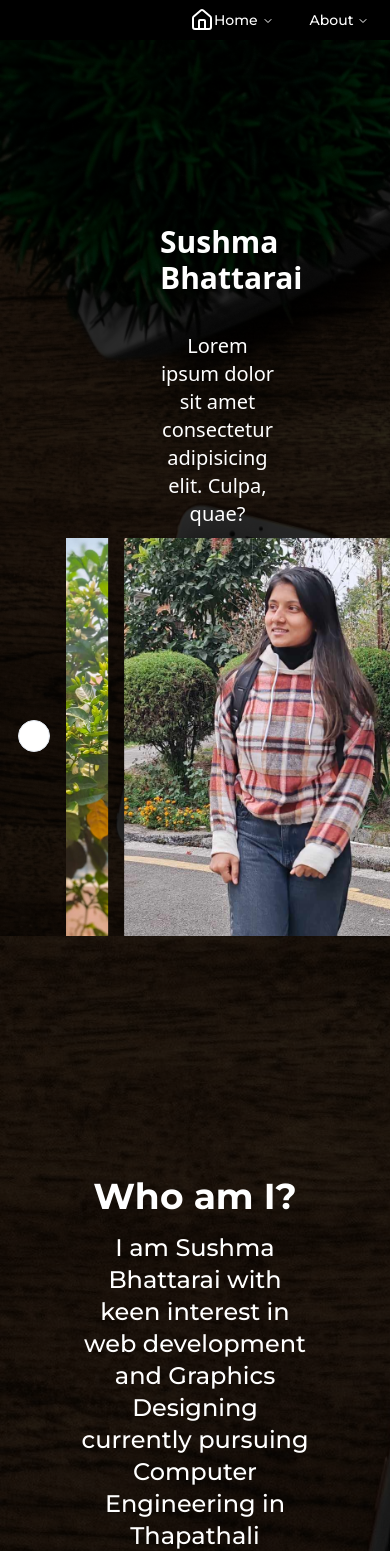
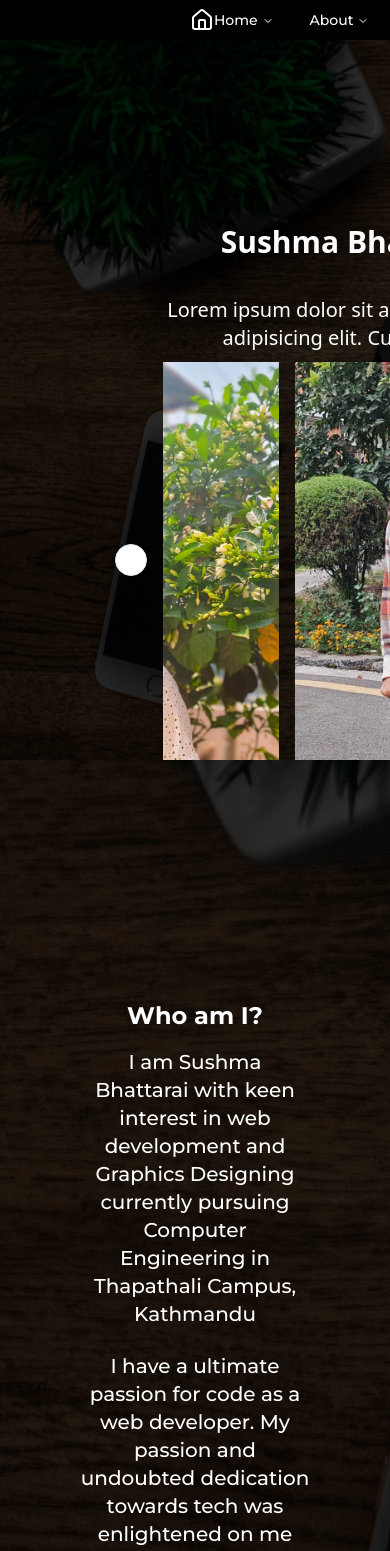
Before and after one commit to bhattaraisushma/Portfolio_, a React (Vite) app in the folder frontend/: page / in a window 390 px wide. Shown: the top 1551 px of the page. Built offline with nearby package versions, Linux system fonts and the light colour scheme.

Commit message:
responsive

```diff
--- a/frontend/src/components/About.jsx
+++ b/frontend/src/components/About.jsx
@@ -2,11 +2,11 @@ import React from 'react'
 
 const About = () => {
   return (
-    <div className='md:h-screen h-fit w-full flex md:flex-row flex-col justify-between text-white px-[4rem] font-montserrat' id='/about'>
+    <div className='md:h-screen h-fit w-full flex md:flex-row flex-col justify-between  text-white px-[4rem] font-montserrat' id='/about'>
     <div className='flex  flex-col  items-center md:w-[50%] w-full p-4 justify-center'>
-<h1 className='text-4xl font-bold pb-4'>    Who am  I? </h1>
-<h2 className='text-2xl font-medium pb-6'>I am Sushma Bhattarai with keen interest in web development and Graphics Designing currently pursuing Computer Engineering in Thapathali Campus, Kathmandu</h2>
-<h2 className='text-2xl font-medium'>I have a ultimate passion for code as a web developer. My passion and undoubted dedication towards tech was enlightened on me seeing the prospects and vast potentiality in my country.
+<h1 className='md:text-4xl text-2xl font-bold pb-4'>    Who am  I? </h1>
+<h2 className='md:text-2xl text-xl font-medium pb-6'>I am Sushma Bhattarai with keen interest in web development and Graphics Designing currently pursuing Computer Engineering in Thapathali Campus, Kathmandu</h2>
+<h2 className='md:text-2xl text-xl font-medium'>I have a ultimate passion for code as a web developer. My passion and undoubted dedication towards tech was enlightened on me seeing the prospects and vast potentiality in my country.
 Creating multiple webs and serving in the Tech sectors always keeps me motivated.
 From tinkering with hardware to delving into the intricacies of software development, I've explored every corner of the tech universe. My quest for knowledge has led me to embrace emerging trends, dive deep into coding languages, and stay ahead of the curve in an ever-evolving digital landscape.
 </h2></div>
--- a/frontend/src/components/Home.jsx
+++ b/frontend/src/components/Home.jsx
@@ -20,11 +20,11 @@ const Home = () => {
 
 <div className='flex md:flex-row flex-col md:justify-between gap-2 md:items-center md:h-full w-screen h-fit pt-[14rem]  '>
 
-    <div className='flex flex-col gap-9  w-[50%]  pr-[5rem] '>
+    <div className='flex flex-col gap-9  md:w-[50%] w-full md:pr-[5rem] items-center'>
     <h1  className='md:text-5xl text-3xl font-semibold'>Sushma Bhattarai</h1>
     <h2 className='md:text-3xl text-xl'>Lorem ipsum dolor sit amet consectetur adipisicing elit. Culpa, quae?</h2>
       </div>
-     <div className=' flex justify-center items-center   md:h-full w-[50%]  '>
+     <div className=' flex justify-center items-center   md:h-full md:w-[50%] w-full  '>
     <div className=''>
      <Carousel  plugins={[
         Autoplay({
--- a/frontend/src/components/Skill.jsx
+++ b/frontend/src/components/Skill.jsx
@@ -9,15 +9,15 @@ import {
 import { Progress } from "@/components/ui/progress"
 const Skill = () => {
   return (
-    <div className='h-screen w-full text-3xl gap-[5rem] flex    bg-bgimg bg-cover bg-no-repeat font-montserrat text-white' id='/skill'>
-    <div className='bg-[#000000] bg-opacity-[85%] h-screen w-full  flex justify-start p-[5rem] items-center'>
-    <div  className=' h-[30rem] w-[40rem]  rounded-2xl p-5 '>
+    <div className='md:h-screen h-fit w-full text-3xl gap-[5rem] flex    bg-bgimg bg-cover bg-no-repeat font-montserrat text-white' id='/skill'>
+    <div className='bg-[#000000] bg-opacity-[85%] h-screen w-full  flex justify-start p-[5rem] md:items-center md:top-0 pt-[16rem]'>
+    <div  className=' h-[30rem] w-[40rem rounded-2xl p-5 '>
     <Accordion type="single" collapsible>
   <AccordionItem value="item-1">
     <AccordionTrigger>Html</AccordionTrigger>
     <AccordionContent>
 
-    <Progress value={70} className='w-[40rem] '  />
+    <Progress value={70} className='md:w-[40rem] w-[20rem]'  />
 
     </AccordionContent>
   </AccordionItem>
@@ -27,7 +27,7 @@ const Skill = () => {
     <AccordionTrigger>CSS</AccordionTrigger>
     <AccordionContent>
 
-    <Progress value={80} className='w-[40rem] '  />
+    <Progress value={80} className='md:w-[40rem] w-[20rem] '  />
 
     </AccordionContent>
   </AccordionItem>
@@ -37,7 +37,7 @@ const Skill = () => {
     <AccordionTrigger>React Js</AccordionTrigger>
     <AccordionContent>
 
-    <Progress value={75} className='w-[40rem] '  />
+    <Progress value={75} className='md:w-[40rem] w-[20rem]'  />
 
     </AccordionContent>
   </AccordionItem>
@@ -47,7 +47,7 @@ const Skill = () => {
     <AccordionTrigger>Node Js</AccordionTrigger>
     <AccordionContent>
 
-    <Progress value={45} className='w-[40rem] '  />
+    <Progress value={45} className='md:w-[40rem] w-[20rem] '  />
 
     </AccordionContent>
   </AccordionItem>
```
